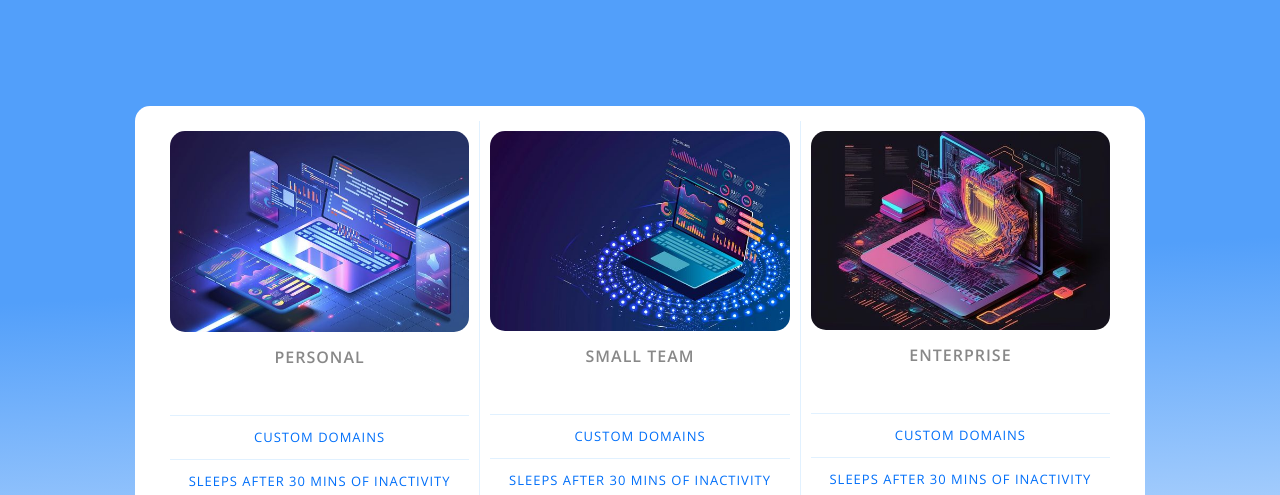
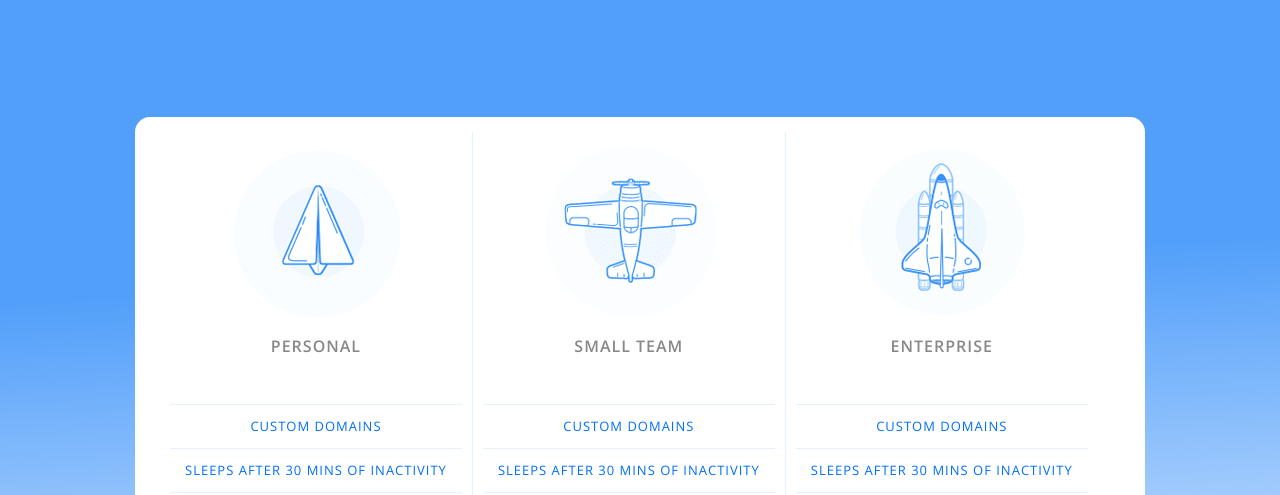
Before and after one commit to ikhlaass/project-list-, a plain HTML site: page index.html in a window 1280 px wide. Shown: the top 495 px of the page. Drawn offline with nearby package versions, Linux system fonts and the light colour scheme.

Commit message:
update terbaru

```diff
--- a/index.html
+++ b/index.html
@@ -16,7 +16,7 @@
   <body>
     <div class="panel pricing-table">
       <div class="pricing-plan">
-        <img src="item/1.jpg" alt="" class="pricing-img" />
+        <img src="item/paper-plane.png" alt="" class="pricing-img" />
         <h2 class="pricing-header">PERSONAL</h2>
         <ul class="pricing-features">
           <li class="pricing-features-item">Custom domains</li>
@@ -29,7 +29,7 @@
       </div>
 
       <div class="pricing-plan">
-        <img src="item/2.jpg" alt="" class="pricing-img" />
+        <img src="item/ATM.png" alt="" class="pricing-img" />
         <h2 class="pricing-header">Small team</h2>
         <ul class="pricing-features">
           <li class="pricing-features-item">Custom domains</li>
@@ -42,7 +42,7 @@
       </div>
 
       <div class="pricing-plan">
-        <img src="item/3.jpg" alt="" class="pricing-img" />
+        <img src="item/space-ship.png" alt="" class="pricing-img" />
         <h2 class="pricing-header">Enterprise</h2>
         <ul class="pricing-features">
           <li class="pricing-features-item">Custom domains</li>
--- a/style.css
+++ b/style.css
@@ -230,6 +230,11 @@ body {
   color: white;
 }
 
+.pricing-button.is-featured:hover {
+  background-color: #e1f1ff;
+  color: #529ffa;
+}
+
 @media (min-width: 900px) {
   .panel {
     display: flex;
```
Also changed, not shown: item/ATM.png (added), item/paper-plane.png (added), item/space-ship.png (added), 1 other file.
